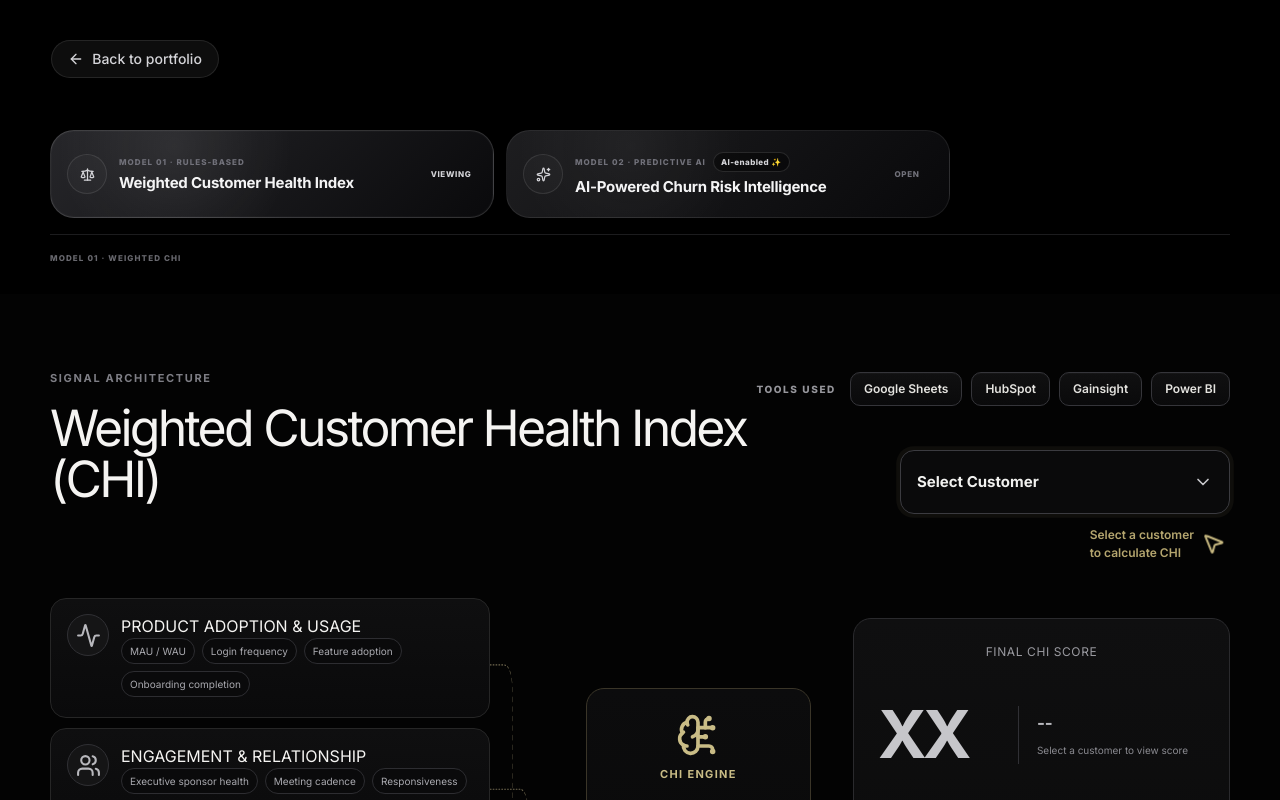
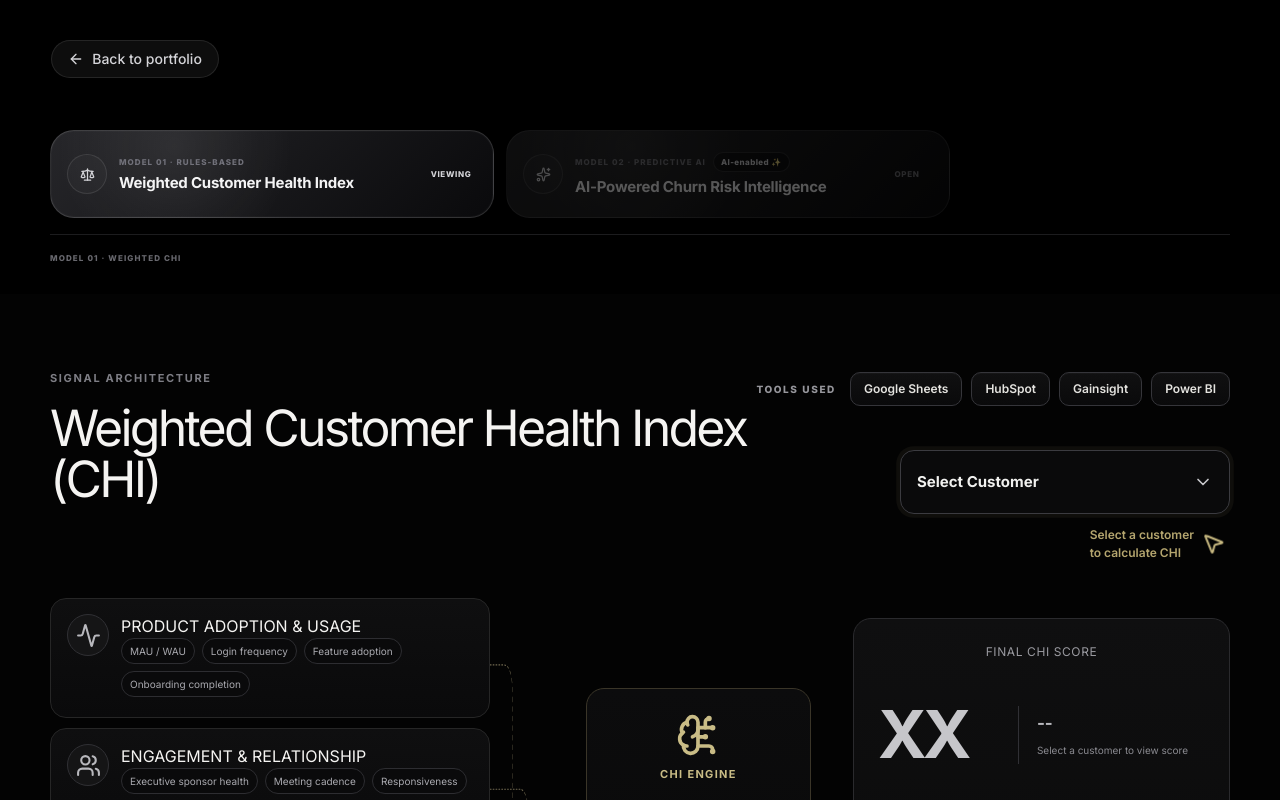
Before and after one commit to swajitp/portfolio_vercel, a Next.js app: page /work/churn-risk-calculator in a window 1280 px wide. Shown: the top 800 px of the page. Built offline with nearby package versions, Linux system fonts and the light colour scheme.

Commit message:
Dim inactive churn model selector

```diff
--- a/components/churn-risk-combined/churn-risk-models-combined.css
+++ b/components/churn-risk-combined/churn-risk-models-combined.css
@@ -2837,3 +2837,18 @@
     padding-top:104px !important;
   }
 }
+
+/* Dim whichever model card is not the current routed page. */
+.churn-risk-models .model-option:not(.active){
+  opacity:.48 !important;
+  filter:saturate(.55) blur(.2px);
+}
+.churn-risk-models .model-option:not(.active) .option-icon,
+.churn-risk-models .model-option:not(.active) .option-copy,
+.churn-risk-models .model-option:not(.active) .option-state{
+  opacity:.72 !important;
+}
+.churn-risk-models .model-option:not(.active):hover{
+  opacity:.68 !important;
+  filter:saturate(.75) blur(0);
+}
```
